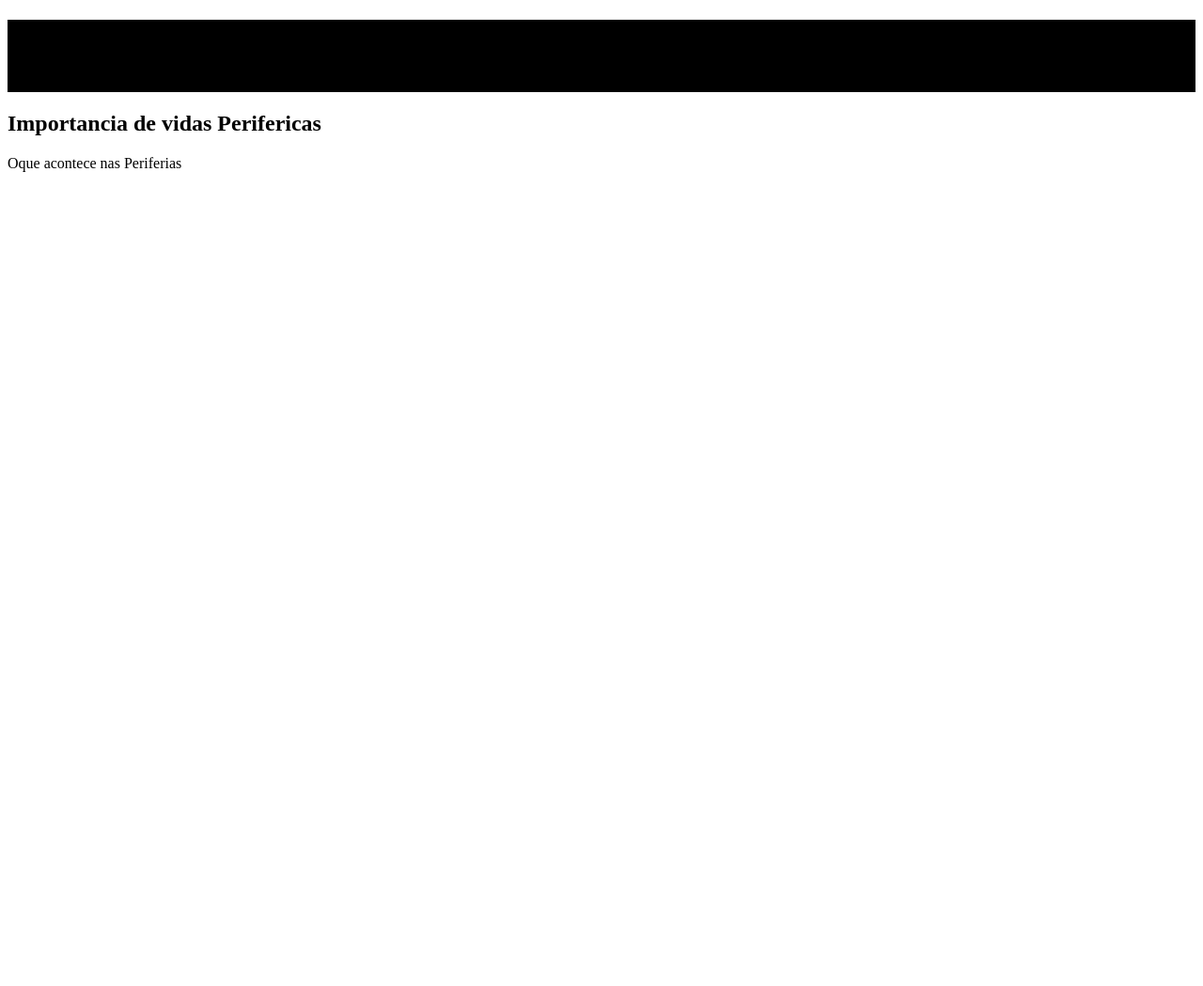
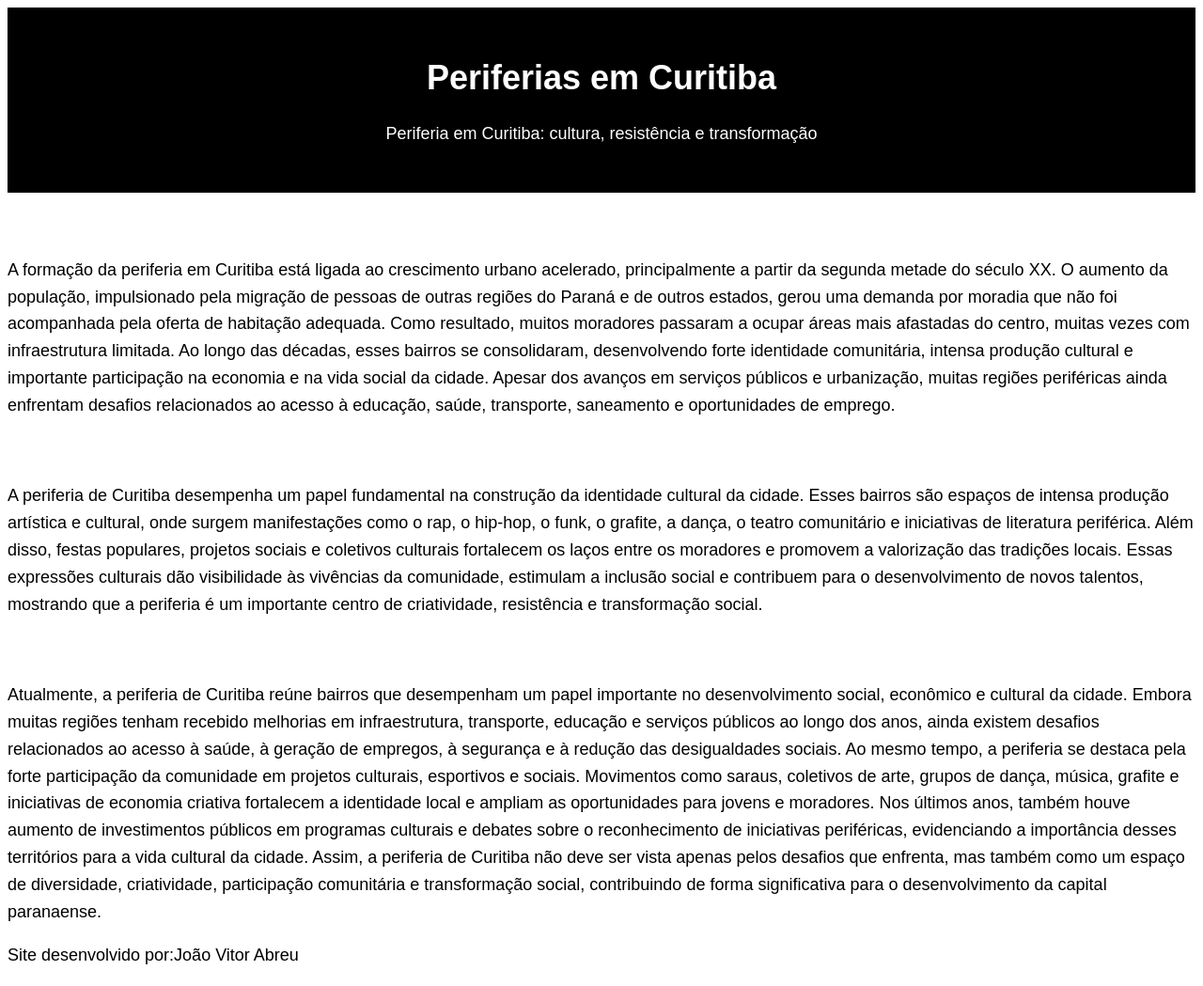
Before and after one commit to joaoabreu07-droid/arte-paranaense, a plain HTML site: page index.html in a window 1280 px wide. Shown: the whole page at 94% size. Before the commit the page ends 800 px from the top, so only its background shows below. Drawn offline with Linux system fonts and the light colour scheme.

Commit message:
Att codigo

```diff
--- a/index.html
+++ b/index.html
@@ -1,21 +1,68 @@
 <!DOCTYPE html>
 <html lang="pt-BR">
+
 <head>
     <meta charset="UTF-8">
     <meta name="viewport" content="width=device-width, initial-scale=1.0">
     <title>Periferia em Curitiba</title>
-   <link rel="stylesheet" href="style.css">
+    <link rel="stylesheet" href="style.css">
 </head>
+
 <body>
     <header>
-      <h1>Periferia em Curitiba</h1>
-      <p>Vamos aprender sobre a Periferia em Curitiba</p>
+        <h1>Periferias em Curitiba</h1>
+        <p>Periferia em Curitiba: cultura, resistência e transformação</p>
     </header>
     <main>
         <section>
-            <h2>Importancia de vidas Perifericas</h2>
-            <p>Oque acontece nas Periferias</p>
+            <h2>Periferia em Curitiba: contexto histórico</h2>
+            <p>A formação da periferia em Curitiba está ligada ao crescimento urbano acelerado, principalmente a partir
+                da segunda metade do século XX. O aumento da população, impulsionado pela migração de pessoas de outras
+                regiões do Paraná e de outros estados, gerou uma demanda por moradia que não foi acompanhada pela oferta
+                de habitação adequada. Como resultado, muitos moradores passaram a ocupar áreas mais afastadas do
+                centro, muitas vezes com infraestrutura limitada. Ao longo das décadas, esses bairros se consolidaram,
+                desenvolvendo forte identidade comunitária, intensa produção cultural e importante participação na
+                economia e na vida social da cidade. Apesar dos avanços em serviços públicos e urbanização, muitas
+                regiões periféricas ainda enfrentam desafios relacionados ao acesso à educação, saúde, transporte,
+                saneamento e oportunidades de emprego.</p>
         </section>
-    </main>
+
+        <section>
+            <h2>Importância cultural da periferia em Curitiba</h2>
+            <p>A periferia de Curitiba desempenha um papel fundamental na construção da identidade cultural da cidade.
+                Esses bairros são espaços de intensa produção artística e cultural, onde surgem manifestações como o
+                rap, o hip-hop, o funk, o grafite, a dança, o teatro comunitário e iniciativas de literatura periférica.
+                Além disso, festas populares, projetos sociais e coletivos culturais fortalecem os laços entre os
+                moradores e promovem a valorização das tradições locais. Essas expressões culturais dão visibilidade às
+                vivências da comunidade, estimulam a inclusão social e contribuem para o desenvolvimento de novos
+                talentos, mostrando que a periferia é um importante centro de criatividade, resistência e transformação
+                social.</p>
+        </section>
+
+        <section>
+            <h2>Periferia em Curitiba na atualidade</h2>
+            <p>Atualmente, a periferia de Curitiba reúne bairros que desempenham um papel importante no desenvolvimento
+                social, econômico e cultural da cidade. Embora muitas regiões tenham recebido melhorias em
+                infraestrutura, transporte, educação e serviços públicos ao longo dos anos, ainda existem desafios
+                relacionados ao acesso à saúde, à geração de empregos, à segurança e à redução das desigualdades
+                sociais.
+
+                Ao mesmo tempo, a periferia se destaca pela forte participação da comunidade em projetos culturais,
+                esportivos e sociais. Movimentos como saraus, coletivos de arte, grupos de dança, música, grafite e
+                iniciativas de economia criativa fortalecem a identidade local e ampliam as oportunidades para jovens e
+                moradores. Nos últimos anos, também houve aumento de investimentos públicos em programas culturais e
+                debates sobre o reconhecimento de iniciativas periféricas, evidenciando a importância desses territórios
+                para a vida cultural da cidade.
+
+                Assim, a periferia de Curitiba não deve ser vista apenas pelos desafios que enfrenta, mas também como um
+                espaço de diversidade, criatividade, participação comunitária e transformação social, contribuindo de
+                forma significativa para o desenvolvimento da capital paranaense.</p>
+        </section>
+   </main>
+
+   <footer>
+    <p>Site desenvolvido por:João Vitor Abreu</p>
+   </footer>
 </body>
+
 </html>
--- a/style.css
+++ b/style.css
@@ -1,12 +1,25 @@
 body{
     background-color: rgb(255, 255, 255);
+    color: #000000;
+    font-family: Arial, sans-serif;
 }
 header{
     background-color: black;
+    color: white;
+    text-align: center;
+    padding: 30px;
 }
-main{
-    background-color: rgba(255, 255, 255, 0.404);
+
+h1 {
+    font-size: 36px;
+
 }
-section{
-    background-color: white;
+
+h2 {
+    color: white;
 }
+
+p {
+    font-size: 18px;
+    line-height: 1.6;
+}
```
